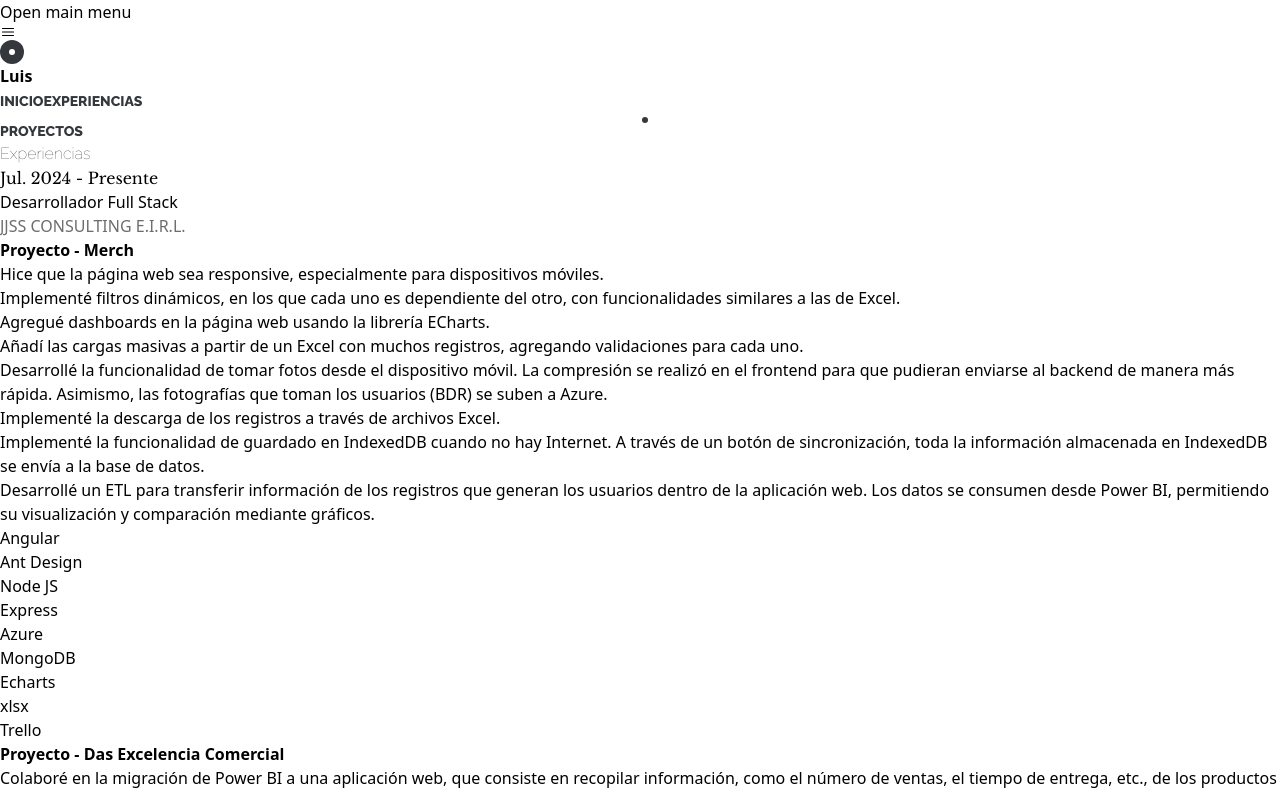
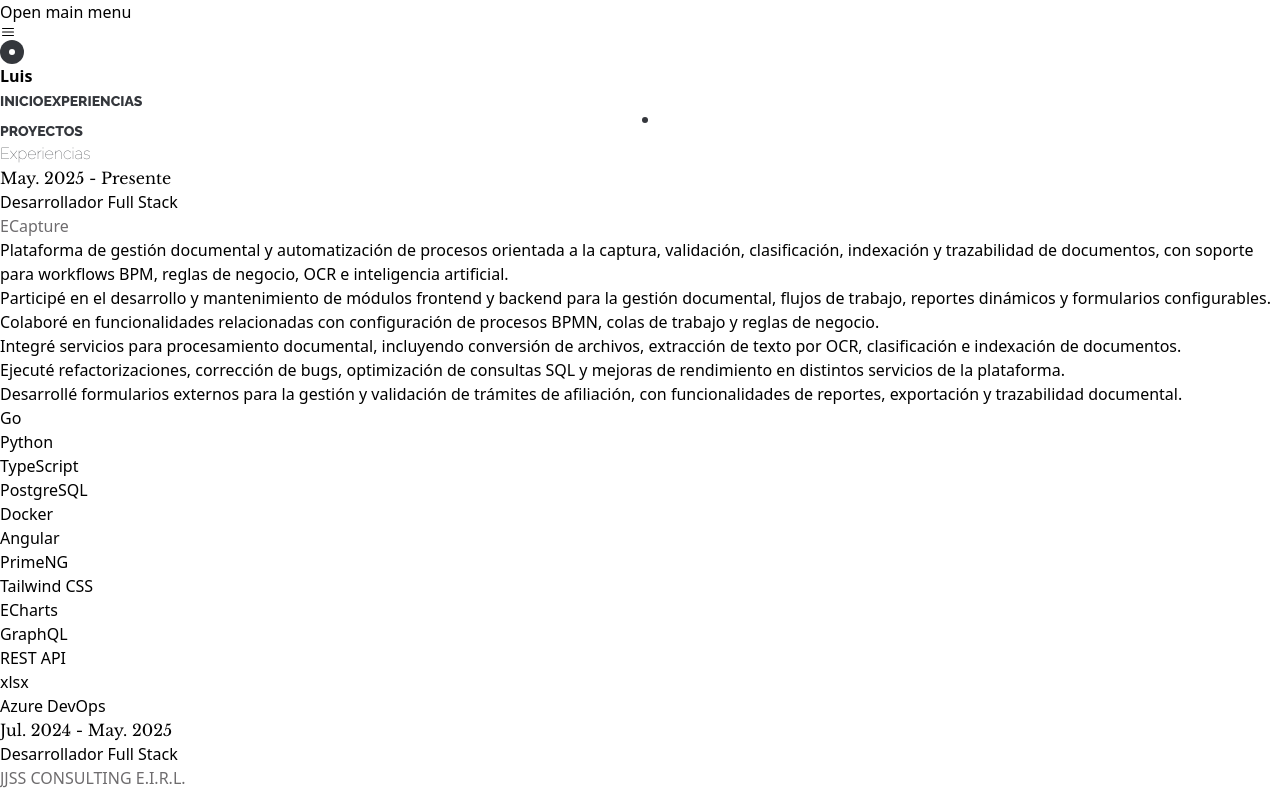
Before and after one commit to hilario06/portfolio-luis, a React (Vite) app: page /experiences in a window 1280 px wide. Shown: the top 794 px of the page. Built offline with nearby package versions, Linux system fonts and the light colour scheme.

Commit message:
update content

```diff
--- a/src/Pages/Experiences/index.jsx
+++ b/src/Pages/Experiences/index.jsx
@@ -3,7 +3,24 @@
 
 const experiencies = [
   {
-    'date': 'Jul. 2024 - Presente',
+    'date': 'May. 2025 - Presente',
+    'position': 'Desarrollador Full Stack',
+    'company': 'ECapture',
+    'description': 'Plataforma de gestión documental y automatización de procesos orientada a la captura, validación, clasificación, indexación y trazabilidad de documentos, con soporte para workflows BPM, reglas de negocio, OCR e inteligencia artificial.',
+    'projects': {
+      'isVariousProjects': false,
+      'tasks': [
+        'Participé en el desarrollo y mantenimiento de módulos frontend y backend para la gestión documental, flujos de trabajo, reportes dinámicos y formularios configurables.',
+        'Colaboré en funcionalidades relacionadas con configuración de procesos BPMN, colas de trabajo y reglas de negocio.',
+        'Integré servicios para procesamiento documental, incluyendo conversión de archivos, extracción de texto por OCR, clasificación e indexación de documentos.',
+        'Ejecuté refactorizaciones, corrección de bugs, optimización de consultas SQL y mejoras de rendimiento en distintos servicios de la plataforma.',
+        'Desarrollé formularios externos para la gestión y validación de trámites de afiliación, con funcionalidades de reportes, exportación y trazabilidad documental.',
+      ],
+      'technologies': ['Go', 'Python', 'TypeScript', 'PostgreSQL', 'Docker', 'Angular', 'PrimeNG', 'Tailwind CSS', 'ECharts', 'GraphQL', 'REST API', 'xlsx', 'Azure DevOps']
+    },
+  },
+  {
+    'date': 'Jul. 2024 - May. 2025',
     'position': 'Desarrollador Full Stack',
     'company': 'JJSS CONSULTING E.I.R.L.',
     'description': '',
@@ -25,7 +42,7 @@
           'technologies': ['Angular', 'Ant Design', 'Node JS', 'Express', 'Azure', 'MongoDB', 'Echarts', 'xlsx', 'Trello']
         },
         {
-          'name': 'Proyecto - Das Excelencia Comercial',
+          'name': 'Proyecto - Excelencia Comercial',
           'tasks': [
             'Colaboré en la migración de Power BI a una aplicación web, que consiste en recopilar información, como el número de ventas, el tiempo de entrega, etc., de los productos BACKUS en todas las cadenas del Perú.',
             'Construí la interfaz de la aplicación web igual a lo que estaba en Power BI y añadiendo que sea responsive.',
@@ -62,7 +79,7 @@
     },
   },
   {
-    'date': 'Nov. 2023 - Abr 2024',
+    'date': 'Jul. 2023 - Jun. 2024',
     'position': 'Desarrollador Full Stack',
     'company': 'TRUDAN SPA (Kuroro)',
     'description': 'Empresa que destaca con su juego Kuroro Beasts (Juego donde cada participante recibe 7 bestias aleatorias por semana, con la opción de adquirir más. Los jugadores pueden automatizar sus bestias según su estrategia. Para jugar, seleccionan 5 bestias y deben derrotar a las bestias del oponente para ganar).',
@@ -73,9 +90,9 @@
         "Capturé las direcciones IP de cada dispositivo para identificar usuarios con múltiples cuentas.",
         'Agregué nuevas insignias y su otorgación de experiencia (EXP).',
         'Agregué nuevas misiones temporales con otorgación de experiencia (EXP).',
-        'Identifiqué y corregí diversos bugs reportados por los usuarios, optimize y refactorice código.'
+        'Identifiqué y corregí diversos bugs reportados por los usuarios, optimicé y refactoricé código.'
       ],
-      'technologies': ['Nest JS', 'React JS', 'Tailwind CSS', 'Chakra UI', 'PostgreSQL', 'MongoDB', 'Git', 'Linear']
+      'technologies': ['Java', 'Spring Boot', 'Nest JS', 'React JS', 'Tailwind CSS', 'Chakra UI', 'PostgreSQL', 'MongoDB', 'Git', 'Linear']
     },
   },
   {
@@ -119,9 +136,14 @@
       'isVariousProjects': false,
       'tasks': [
         "Desarrollé servicios web para soportar funcionalidades de pedidos, carta-menú, ambientes (mesas).",
-        "Diseñé y construí APIs.",
+        "Realicé el análisis, diseño y construcción de requisitos funcionales.",
+        "Diseñé y construí la base de datos.",
+        "Utilicé arquitecturas Layered y MVC.",
+        "Utilicé patrones de diseño como Dependency Injection, Repository y Domain Oriented Database.",
+        "Implementé principios SOLID y Clean Code.",
+        "Construí e interactué con Web API y API REST.",
       ],
-      'technologies': ['C#', 'Net Core', 'Angular', 'Angular Material', 'PostgreSQL', 'Git']
+      'technologies': ['Ruby on Rails', 'Angular', 'Angular Material', 'PostgreSQL', 'Git']
     },
   }
 ];
--- a/src/Pages/Home/index.jsx
+++ b/src/Pages/Home/index.jsx
@@ -1,5 +1,6 @@
 import { Layout } from "../../Components/Layout"
 import "./Home.css";
+import { SiAngular, SiMongodb, SiGo, SiPython, SiDocker, SiGraphql, SiMicrosoftazure, SiApacheecharts } from 'react-icons/si';
 import jsLogo from '/javascript.svg';
 import reactLogo from '/react.svg';
 import vuejsLogo from '/vuejs.svg';
@@ -19,23 +20,31 @@
 import gitHubLogo from '/github.svg';
 
 
-// https://seeklogo.com/
+// https://seeklogo.com/ + react-icons/si for brands without a local svg
 const technologies = [
+    { name: 'Go', icon: SiGo },
+    { name: 'Python', icon: SiPython },
     { name: 'JavaScript', logo: jsLogo },
     { name: 'Typescript', logo: typescriptLogo},
+    { name: 'Angular', icon: SiAngular },
     { name: 'React JS', logo: reactLogo },
     { name: 'Vue JS', logo: vuejsLogo },
+    { name: 'Nest', logo: nestLogo},
+    { name: 'Node', logo: nodeLogo },
+    { name: 'GraphQL', icon: SiGraphql },
     { name: 'CSS', logo: cssLogo },
     { name: 'Sass', logo: sassLogo },
     { name: 'Tailwind', logo: tailwindLogo },
     { name: 'Chakra UI', logo: chakraUILogo },
     { name: 'Ant Design', logo: antDesing },
-    { name: 'Node', logo: nodeLogo },
+    { name: 'PostgreSQL', logo: pgLogo },
+    { name: 'MongoDB', icon: SiMongodb },
+    { name: 'MySQL', logo: mysqlLogo },
+    { name: 'Docker', icon: SiDocker },
+    { name: 'Azure', icon: SiMicrosoftazure },
+    { name: 'ECharts', icon: SiApacheecharts },
     { name: 'Ruby', logo: rubyLogo },
     { name: 'Rails', logo: railsLogo },
-    { name: 'Nest', logo: nestLogo},
-    { name: 'PostgreSQL', logo: pgLogo },
-    { name: 'MySQL', logo: mysqlLogo },
     { name: 'Git', logo: gitLogo },
     { name: 'GitHub', logo: gitHubLogo },
   ]
@@ -46,15 +55,18 @@
       <section className="py-24 presentation">
         <h1 className="font-bold text-4xl mb-4"><span>👋</span> Hola, mi nombre es Luis Hilario Huamán.</h1>
         <h2 className="font-serif italic text-2xl">
-        Soy un desarrollador web de Perú, apasionado por el aprendizaje continuo y siempre en busca de cursos y recursos relacionados con el desarrollo web para ampliar mis habilidades. Mis herramientas preferidas son Ruby on Rails para el backend, y Angular, React y Vue Js para el frontend. Estoy entusiasmado por explorar nuevas tecnologías y desafíos para seguir evolucionando como desarrollador. En mi tiempo libre, disfruto jugando al fútbol para mantenerme activo y equilibrado.
+        Soy un Desarrollador Full Stack de Perú con más de 5 años de experiencia, especializado en la creación de aplicaciones web escalables y de alto rendimiento. Tengo sólidos conocimientos en tecnologías como Angular, React JS, Vue JS, Node y Nest JS, y bases de datos como PostgreSQL y MongoDB. Me enfoco en escribir código limpio y mantenible, aplicando las mejores prácticas de desarrollo y patrones de arquitectura. Estoy entusiasmado por explorar nuevas tecnologías y desafíos para seguir evolucionando como desarrollador. En mi tiempo libre, disfruto jugando al fútbol para mantenerme activo y equilibrado.
         </h2>
       </section>
       <section className="pb-12 technologies">
         <h3 className="uppercase text-base font-bold mb-12">Tecnologías</h3>
         <div className="flex flex-wrap justify-between">
-          { technologies.map(({ name, logo }) => (
-              <div key={name} className="pb-4 px-2">
-                <img src={logo} alt={name} width={100} height={100} />
+          { technologies.map(({ name, logo, icon: Icon }) => (
+              <div key={name} className="pb-4 px-2 flex items-center justify-center" style={{ width: 100, height: 100 }}>
+                { logo
+                  ? <img src={logo} alt={name} width={100} height={100} />
+                  : <Icon title={name} size={70} />
+                }
               </div>
             ))
           }
```
